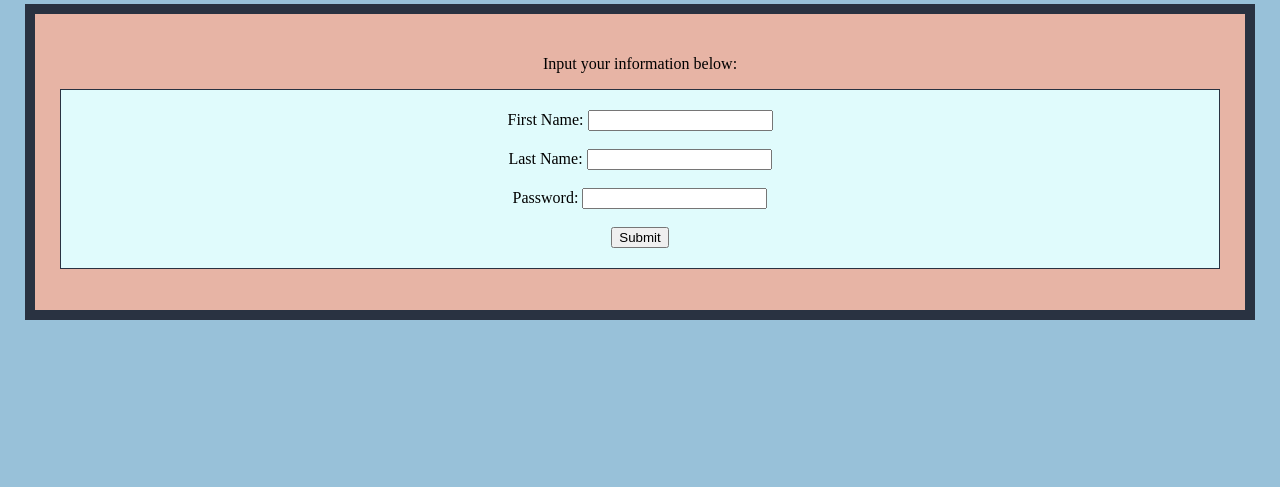
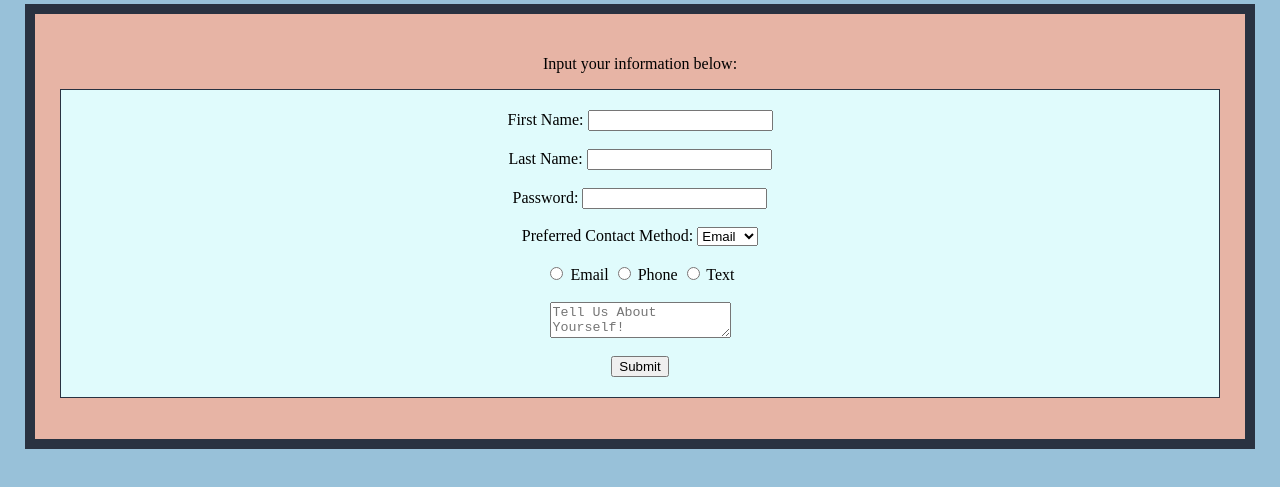
Before and after one commit to abunker11/BasicProject, a plain HTML site: page UptownCoffee/contactUs.html in a window 1280 px wide. Shown: the part 127-614 px from the top of the page. Drawn offline with Linux system fonts and the light colour scheme.

Commit message:
8-2-More-Form-Options

```diff
--- a/UptownCoffee/contactUs.html
+++ b/UptownCoffee/contactUs.html
@@ -16,7 +16,7 @@
         <h1>Contact Us</h1>
         <div class="innerBox">
             <p>Input your information below:</p>
-            <form action="" method="post">
+            <form action="" method="get">
                 <label for="firstName">First Name:</label>
                 <input type="text" id="firstName" name="firstName">
                 <br> <br>
@@ -26,6 +26,22 @@
                 <label for="password">Password:</label>
                 <input type="password" id="password" name="password">
                 <br> <br>
+                <label for="contact">Preferred Contact Method:</label>
+                <select id="contact" name="contact">
+                    <option value="email">Email</option>
+                    <option value="phone">Phone</option>
+                    <option value="text">Text</option>
+                </select>
+                <br> <br>
+                <input type="radio" id="email" name="contactRadio" value="emailContact">
+                <label for="email">Email</label>
+                <input type="radio" id="phone" name="contactRadio" value="phoneContact">
+                <label for="phone">Phone</label>
+                <input type="radio" id="text" name="contactRadio" value="textContact">
+                <label for="text">Text</label>
+                <br> <br>
+                <textarea name="aboutInfo" id="aboutInfo" placeholder="Tell Us About Yourself!"></textarea>
+                <br><br>
                 <input type="submit">
             </form>
         </div>
```
